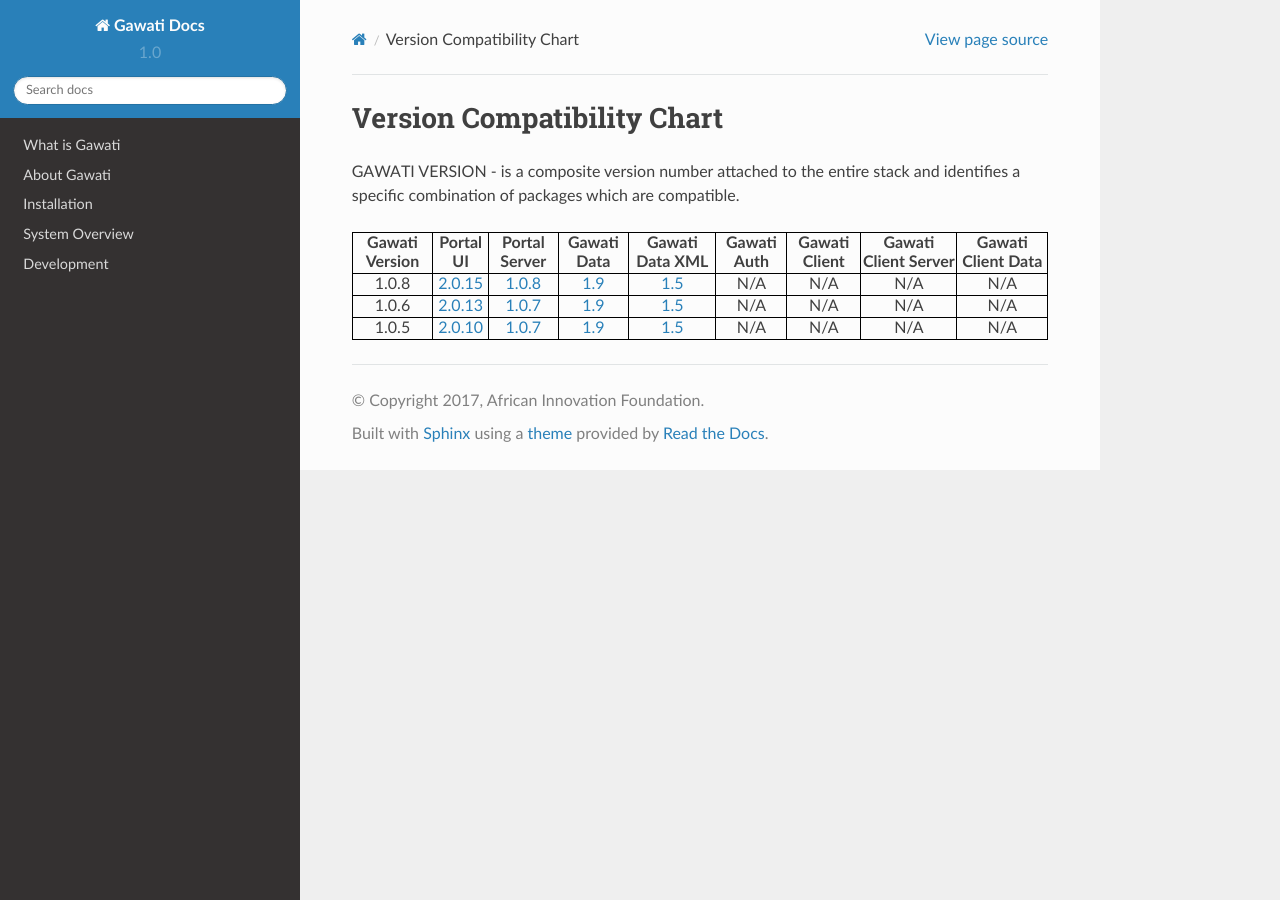
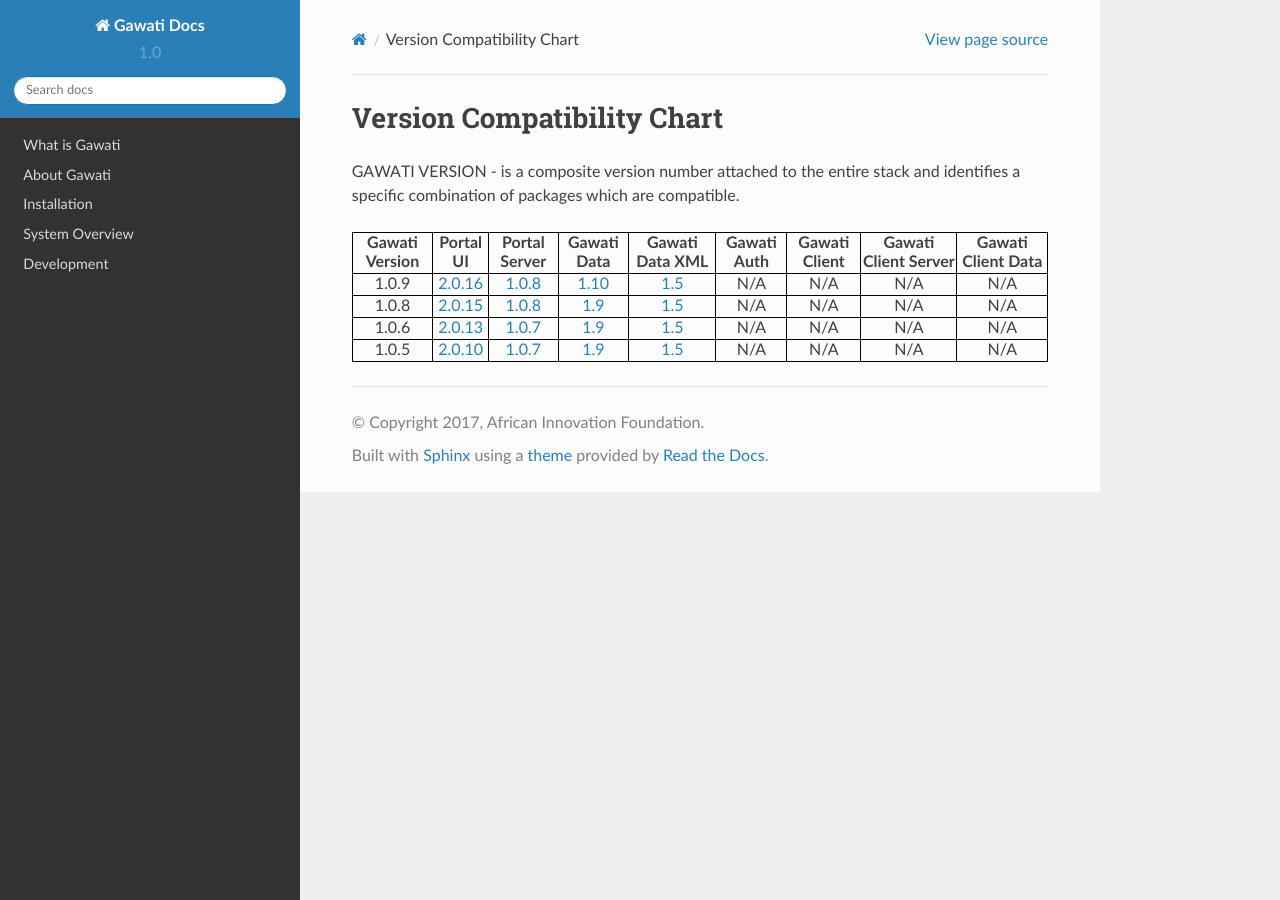
Before and after one commit to gawati/gawati-docs, a Sphinx documentation site: the page built from docs/source/development/version-compat.rst, in a window 1280 px wide. Built offline with Sphinx 7.4.7 and the Read the Docs theme 2.0.0, drawn with Linux system fonts in a browser that asks for light colours.

Commit message:
Updating version-compat.rst

```diff
--- a/docs/source/development/version-compat.rst
+++ b/docs/source/development/version-compat.rst
@@ -20,6 +20,26 @@ GAWATI VERSION - is a composite version number attached to the entire stack and
             <th style="border: 1px solid black; text-align:center;">Gawati Client Data</th>
         </tr>
     </thead>
+
+        <tr>
+            <td style="border: 1px solid black; text-align:center;">1.0.9</td>
+            <td style="border: 1px solid black; text-align:center;">
+                    <a href="https://github.com/gawati/gawati-portal-ui/commit/170d910">2.0.16</a>
+                    </td>
+            <td style="border: 1px solid black; text-align:center;">
+                    <a href="https://github.com/gawati/gawati-portal-server/commit/8d490f9">1.0.8</a>
+                    </td>
+            <td style="border: 1px solid black; text-align:center;">
+                    <a href="https://github.com/gawati/gawati-data/commit/07c70ba">1.10</a>
+                    </td>
+            <td style="border: 1px solid black; text-align:center;">
+                    <a href="https://github.com/gawati/gawati-data-xml/commit/b3e23d0">1.5</a>
+                    </td>
+            <td style="border: 1px solid black; text-align:center;">N/A</td>
+            <td style="border: 1px solid black; text-align:center;">N/A</td>
+            <td style="border: 1px solid black; text-align:center;">N/A</td>
+            <td style="border: 1px solid black; text-align:center;">N/A</td>
+        </tr>
 
         <tr>
             <td style="border: 1px solid black; text-align:center;">1.0.8</td>
```
